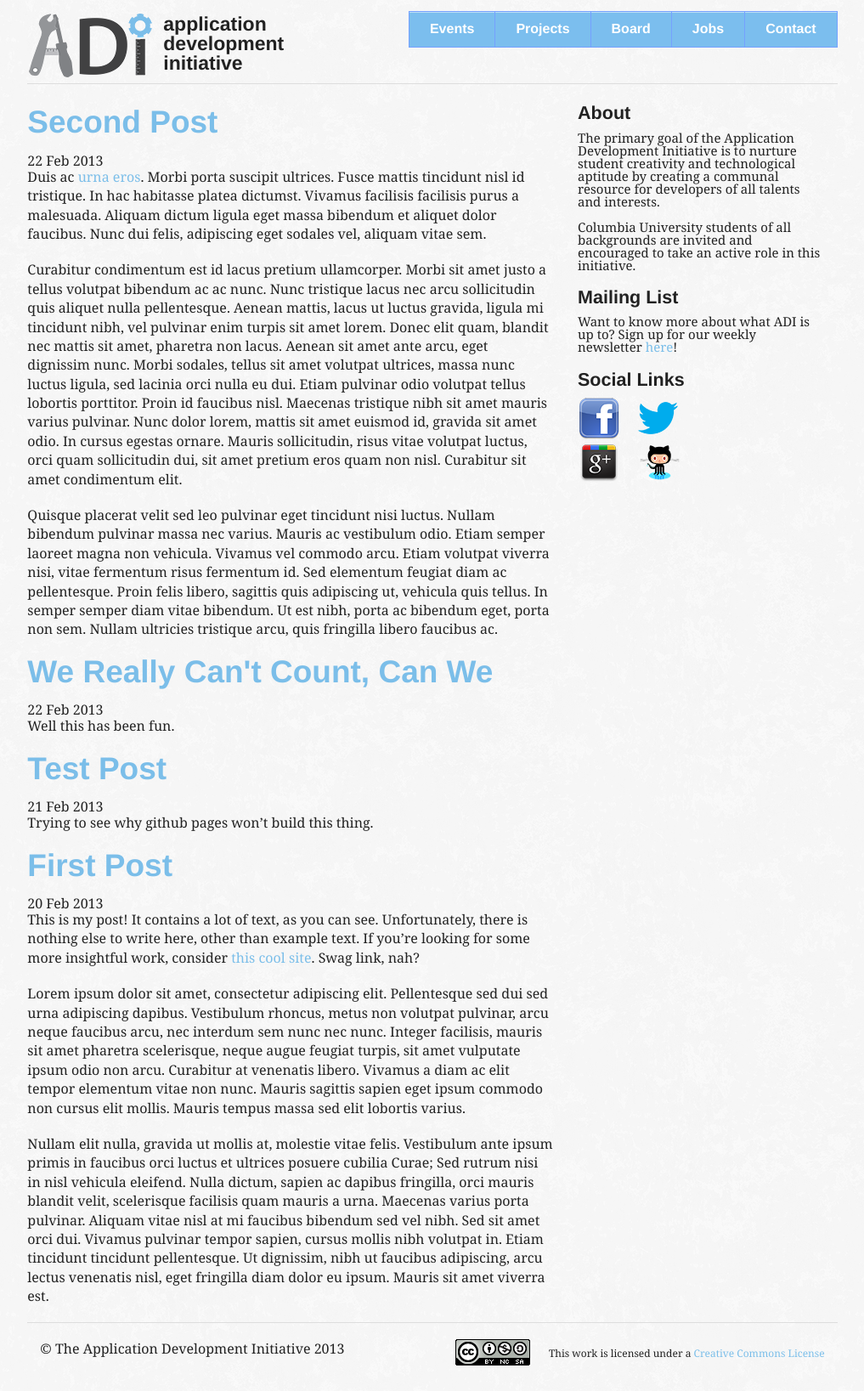
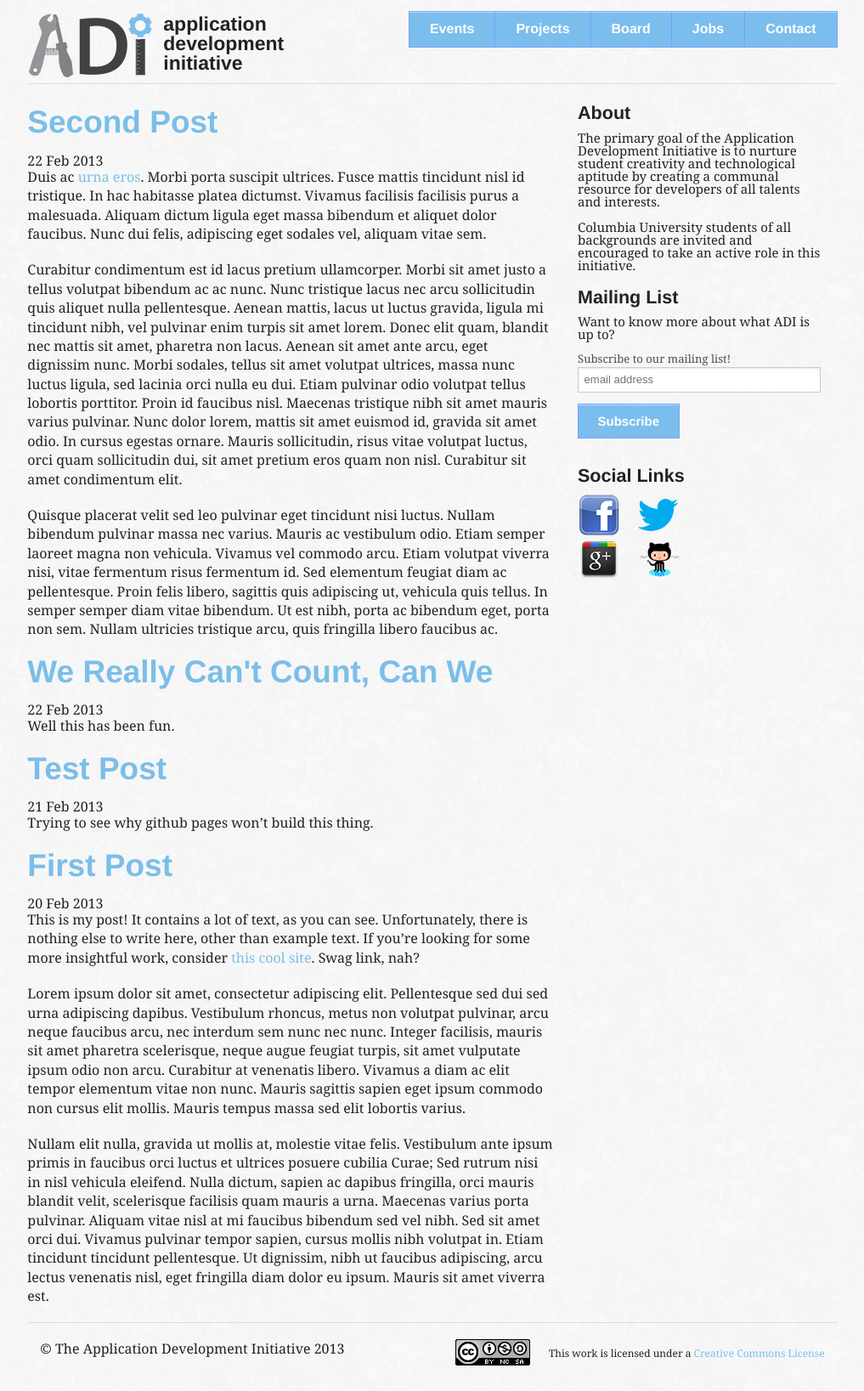
Before and after one commit to adicu/adicu.github.com-dep, a Jekyll site: the page built from index.html, in a window 1280 px wide. Shown: the whole page at 85% size, without its empty margins (131-1148 px from the left). Built offline with Jekyll 4.4.1, drawn with Linux system fonts in a browser that asks for light colours.

Commit message:
add some mailchimp signup forms

```diff
--- a/_layouts/default.html
+++ b/_layouts/default.html
@@ -56,8 +56,16 @@
         <h4>About</h4>
         The primary goal of the Application Development Initiative is to nurture student creativity and technological aptitude by creating a communal resource for developers of all talents and interests.</br>
         <br>Columbia University students of all backgrounds are invited and encouraged to take an active role in this initiative.<br></br>
+
         <h4>Mailing List</h4>
-        Want to know more about what ADI is up to? Sign up for our weekly newsletter <a href="http://adicu.us4.list-manage.com/subscribe?u=62d8b690f349b99dd7e0f3205&id=01a495e6ed">here</a>!<br></br>
+        Want to know more about what ADI is up to?<br /><br />
+
+        <form action="http://adicu.us4.list-manage1.com/subscribe/post?u=62d8b690f349b99dd7e0f3205&amp;id=01a495e6ed" method="post" id="mc-embedded-subscribe-form" name="mc-embedded-subscribe-form" class="validate" target="_blank" novalidate>
+            <label for="mce-EMAIL">Subscribe to our mailing list!</label>
+            <input type="email" value="" name="EMAIL" class="email" id="mce-EMAIL" placeholder="email address" required>
+            <div class="clear"><input type="submit" value="Subscribe" name="subscribe" id="mc-embedded-subscribe" class="button"></div>
+        </form>
+
         <h4>Social Links</h4>
         <ul class="inline-list left">
               <li><a href="https://www.facebook.com/ADICU"><img src="../img/fb.png"></a></li>
```
